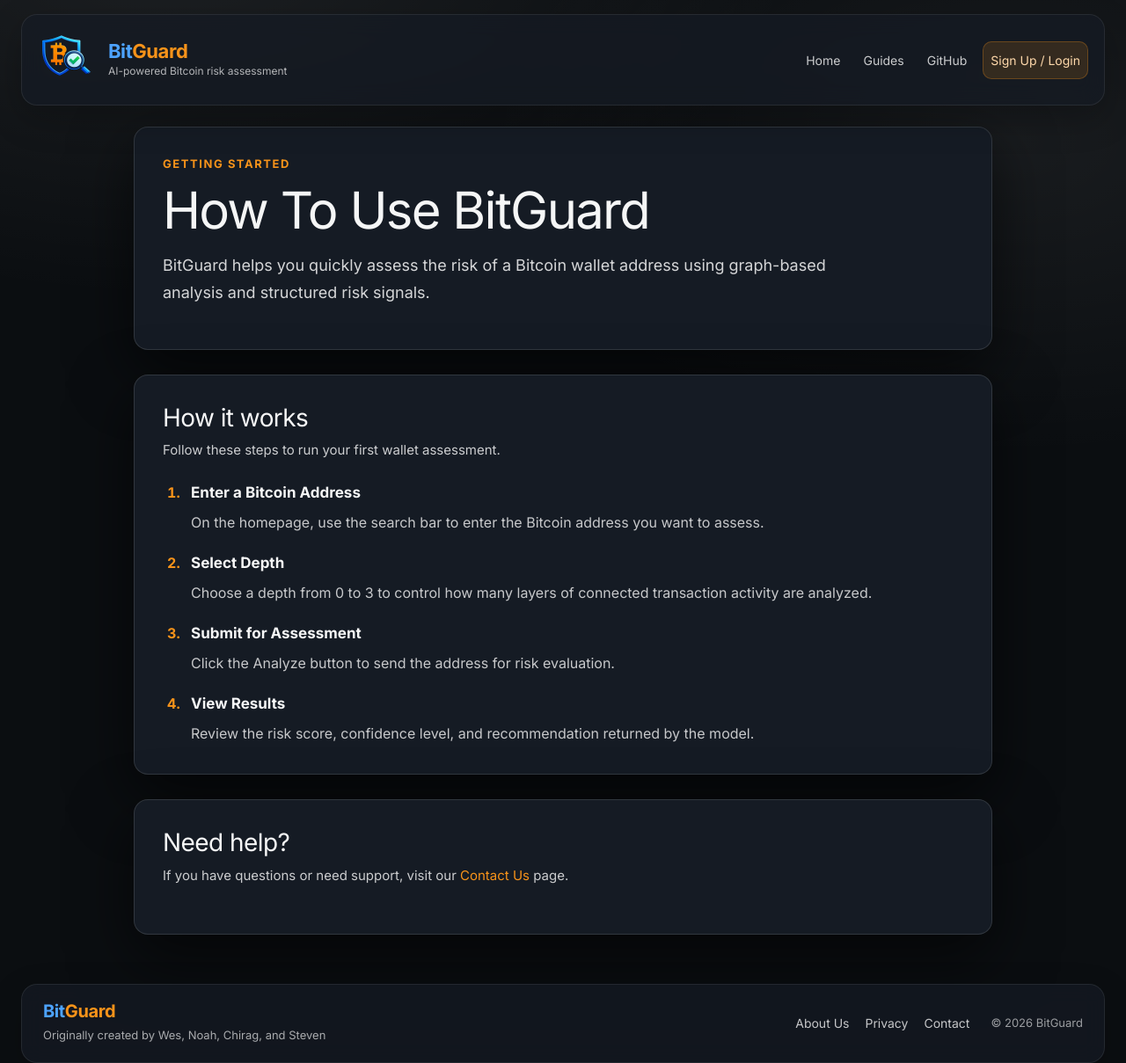
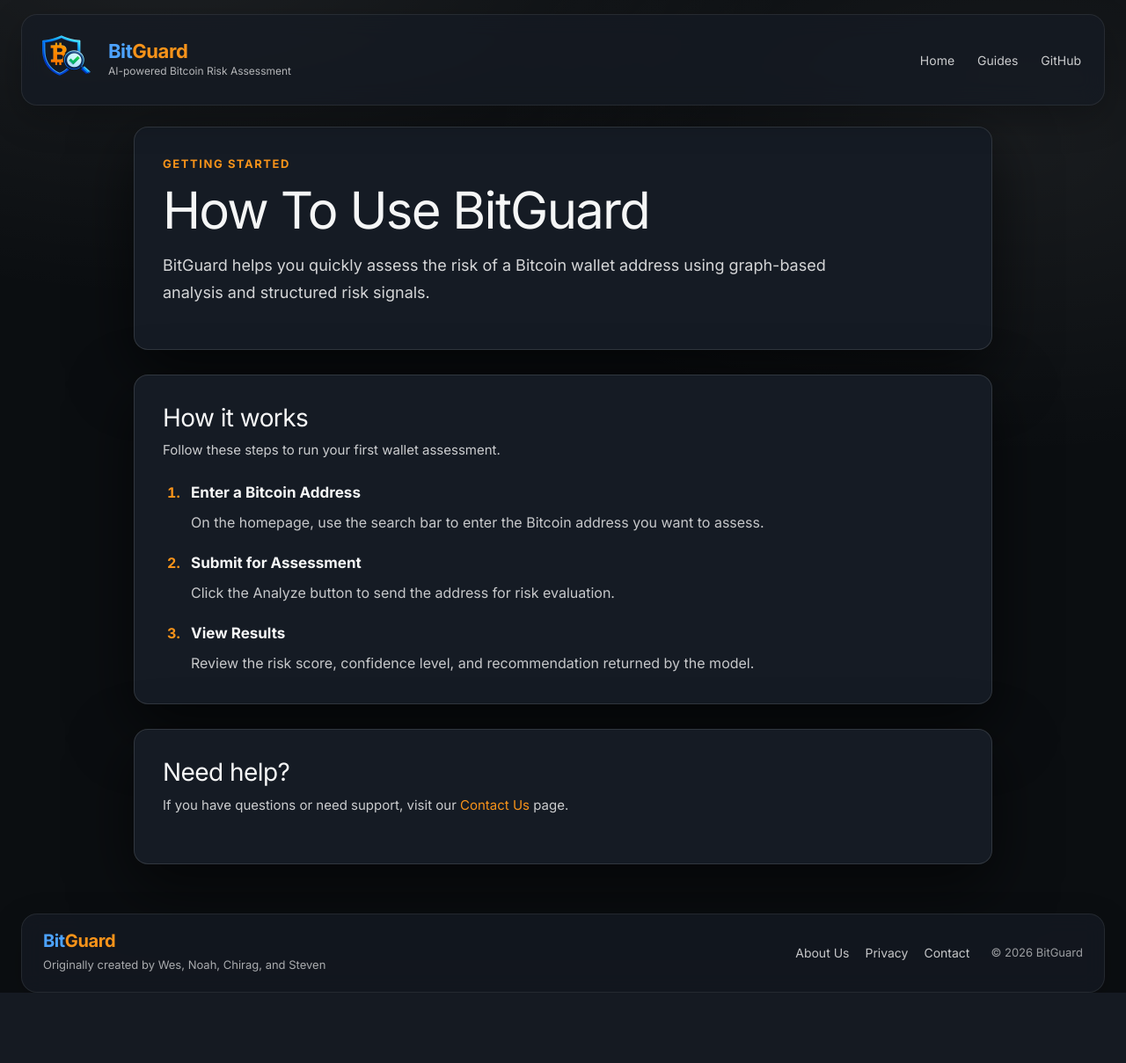
Before and after one commit to thesteau/bitguard, a FastAPI app: page /guide in a window 1280 px wide. Shown: the whole page at 88% size. After the commit the page ends 1129 px from the top, so only its background shows below. Run offline with FastAPI, Linux system fonts and the light colour scheme; parts of the project's set-up code (start-up, migrations or seed data) failed here and were passed over.

Commit message:
Polish frontend pages and update site styling

```diff
--- a/frontend/templates/pages/guide.html
+++ b/frontend/templates/pages/guide.html
@@ -29,10 +29,6 @@
         <span>On the homepage, use the search bar to enter the Bitcoin address you want to assess.</span>
       </li>
       <li>
-        <strong>Select Depth</strong>
-        <span>Choose a depth from 0 to 3 to control how many layers of connected transaction activity are analyzed.</span>
-      </li>
-      <li>
         <strong>Submit for Assessment</strong>
         <span>Click the Analyze button to send the address for risk evaluation.</span>
       </li>
--- a/frontend/templates/pages/index.html
+++ b/frontend/templates/pages/index.html
@@ -33,7 +33,7 @@
     </div>
 
     <form id="searchForm" class="searchForm">
-      <label for="addressInput" class="input-label">Bitcoin Address</label>
+
 
       <div class="search-bar">
         <input
--- a/frontend/templates/partials/header.html
+++ b/frontend/templates/partials/header.html
@@ -15,7 +15,7 @@
           <span class="brand-name">
             <span class="bit">Bit</span><span class="guard">Guard</span>
           </span>
-          <span class="brand-tagline d-none d-xl-block">AI-powered Bitcoin risk assessment</span>
+          <span class="brand-tagline d-none d-xl-block">AI-powered Bitcoin Risk Assessment</span>
         </div>
       </a>
 
@@ -39,9 +39,6 @@
           <li class="nav-item">
             <a class="nav-link" href="https://github.com/thesteau/btc" target="_blank">GitHub</a>
           </li>
-          <li class="nav-item">
-            <a class="nav-link nav-cta" href="/login">Sign Up / Login</a>
-          </li>
         </ul>
       </div>
 
```
